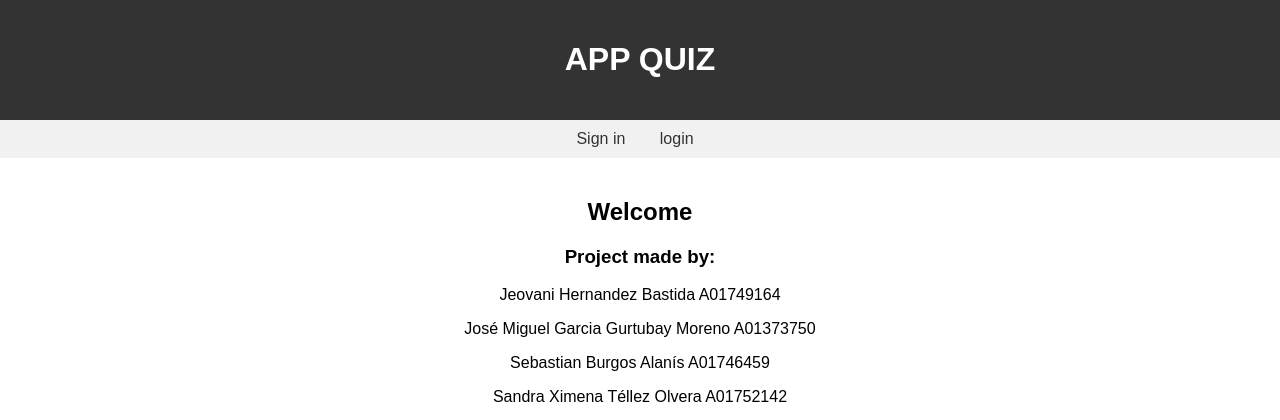
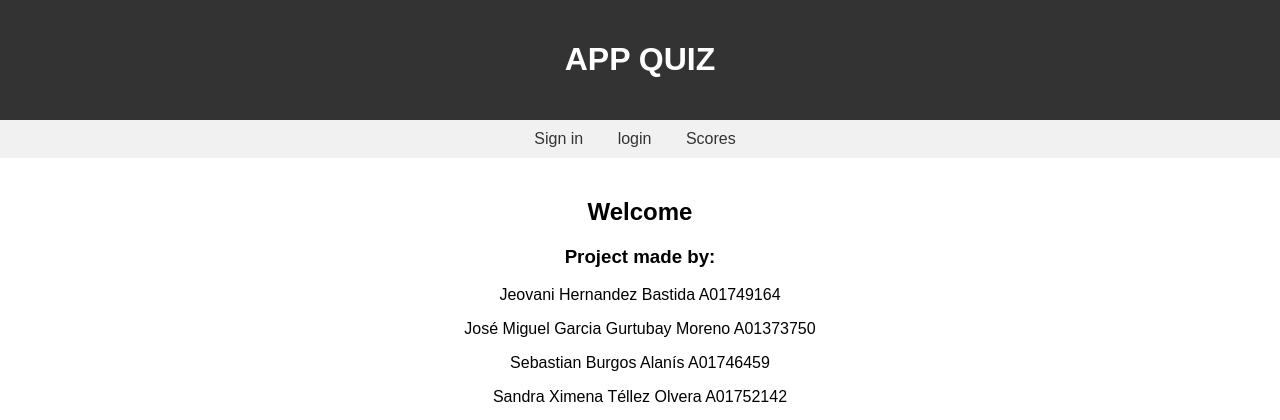
Before and after one commit to A01746459/APPQUIZ, a Django app: page / in a window 1280 px wide. Shown: the top 420 px of the page. Run offline with Django 4.2, Linux system fonts and the light colour scheme.

Commit message:
minor changes

```diff
--- a/AppQuiz/Aplicativo/Template/inicio.html
+++ b/AppQuiz/Aplicativo/Template/inicio.html
@@ -55,6 +55,7 @@
     <ul>
       <li><a href="{% url 'registro' %}">Sign in</a></li>
       <li><a href="{% url 'login' %}">login</a></li>
+      <li><a href="{% url 'tablero' %}">Scores</a></li>
     </ul>
   </nav>
 
```
Also changed, not shown: AppQuiz/Aplicativo/db.sqlite3.
